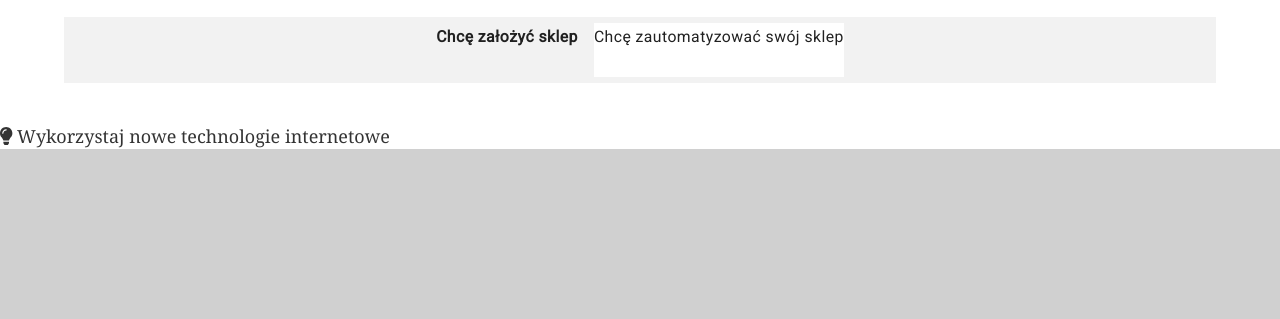
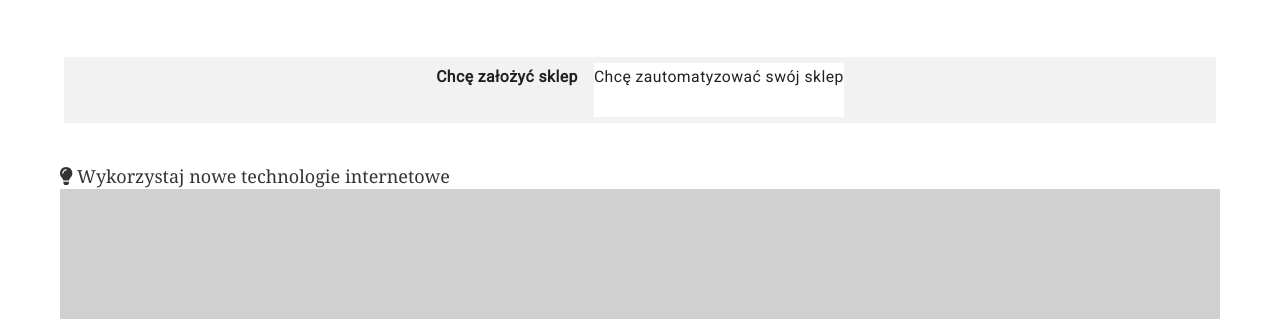
Before and after one commit to heraldbee/heraldbee.github.io, a Gatsby site: page /404 in a window 1280 px wide. Shown: the part 481-800 px from the top of the page. Built offline with nearby package versions, Linux system fonts and the light colour scheme; Gatsby itself is replaced by a stand-in of ours.

Commit message:
style: 💄 layout fix for bulma sections

```diff
--- a/src/components/Home/Header/HeroSection/index.js
+++ b/src/components/Home/Header/HeroSection/index.js
@@ -9,7 +9,7 @@ import HeroImage from './HeroImage'
 import styles from './index.module.scss';
 
 const HeroSection = () =>
-    <section className="section is-hero">
+    <section className={`${styles.container} section is-hero`}>
         <div className="container">
             <div className={`${styles.columns} columns`}>
                 <CallToAction />
--- a/src/components/Home/Header/HeroSection/index.module.scss
+++ b/src/components/Home/Header/HeroSection/index.module.scss
@@ -1,3 +1,9 @@
+@import '../../../../styles';
+
+.container {
+    @include sectionContainer;
+}
+
 .columns {
     max-width: 100vw;
     margin-top: 30px;
--- a/src/styles/mixins.scss
+++ b/src/styles/mixins.scss
@@ -1,3 +1,16 @@
+@import './breakpoints.scss';
+
+// Layout
+@mixin sectionContainer {
+    @include respond-to(small) {
+        padding: 20px;
+    }
+
+    @include respond-to(large) {
+        padding: 40px 60px;
+    }
+}
+
 // Typography
 @mixin transparentTextHeavy {
     opacity: .4;
```
